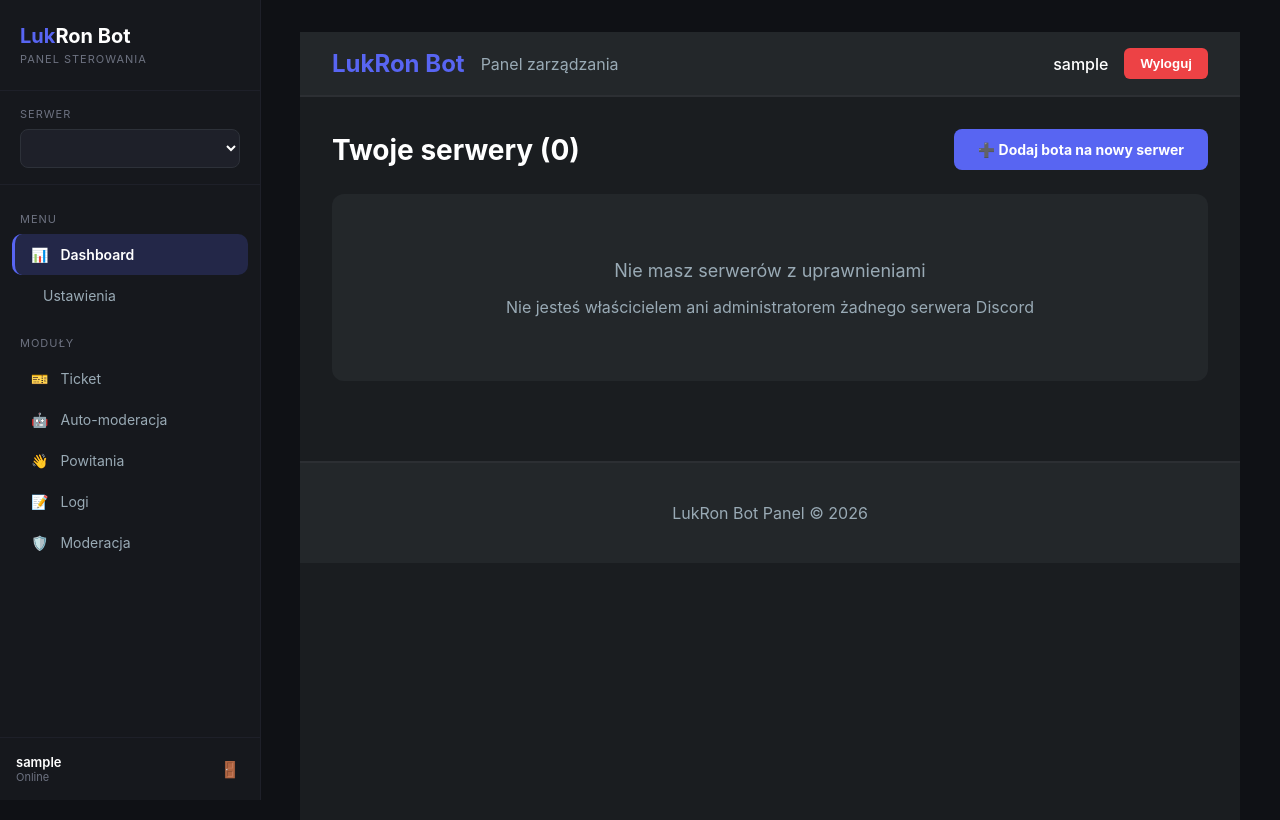
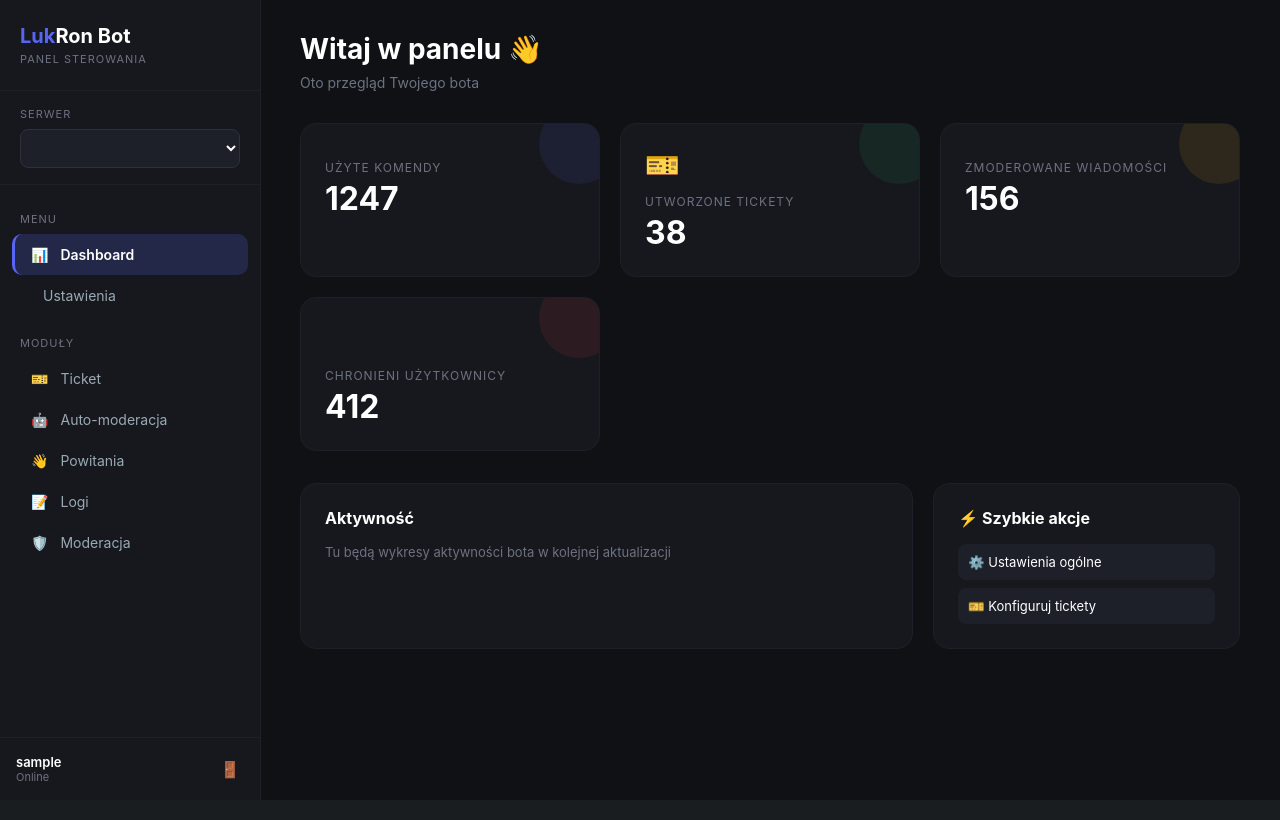
Before and after one commit to lukron91/LukRonBot, a Next.js app in the folder panel/: page /dashboard in a window 1280 px wide. Shown: the top 820 px of the page. Built offline with nearby package versions, Linux system fonts and the light colour scheme; sample sign-in values are in the browser's storage.

Commit message:
Update page.js

```diff
--- a/panel/app/dashboard/page.js
+++ b/panel/app/dashboard/page.js
@@ -1,244 +1,78 @@
 "use client";
-import { Suspense, useEffect, useState } from "react";
+import { useEffect, useState } from "react";
 
-// Sprawdź czy użytkownik ma uprawnienia do zarządzania serwerem
-const canManageGuild = (guild) => {
-  const perms = guild.permissions_new
-    ? BigInt(guild.permissions_new)
-    : BigInt(guild.permissions || 0);
-  const ADMINISTRATOR = 0x8n;
-  const MANAGE_GUILD = 0x20n;
-  return (perms & ADMINISTRATOR) !== 0n || (perms & MANAGE_GUILD) !== 0n;
-};
-
-function DashboardContent() {
-  const [user, setUser] = useState(null);
-  const [manageableGuilds, setManageableGuilds] = useState([]);
-  const [loading, setLoading] = useState(true);
-
-  // Zamień na ID swojego bota z Discord Developer Portal
-  const BOT_CLIENT_ID = "1511561628733276280";
-
-  const getBotInviteUrl = () => {
-    const permissions = 8; // Administrator
-    return `https://discord.com/api/oauth2/authorize?client_id=${BOT_CLIENT_ID}&permissions=${permissions}&scope=bot%20applications.commands`;
-  };
+export default function DashboardHome() {
+  const [stats, setStats] = useState({
+    commandsUsed: 0,
+    ticketsCreated: 0,
+    messagesModerated: 0,
+    usersProtected: 0
+  });
 
   useEffect(() => {
-    const session = localStorage.getItem('session');
-
-    if (!session) {
-      window.location.href = '/';
-      return;
-    }
-
-    try {
-      const data = JSON.parse(session);
-      setUser(data);
-
-      // Filtruj tylko serwery gdzie użytkownik ma uprawnienia
-      const allGuilds = data.guilds || [];
-      const manageable = allGuilds.filter(canManageGuild);
-      setManageableGuilds(manageable);
-      setLoading(false);
-    } catch (err) {
-      console.error('Session parse error:', err);
-      localStorage.removeItem('session');
-      window.location.href = '/';
-    }
+    // Tutaj później pobierzemy dane z API
+    setStats({
+      commandsUsed: 1247,
+      ticketsCreated: 38,
+      messagesModerated: 156,
+      usersProtected: 412
+    });
   }, []);
 
-  const handleLogout = () => {
-    localStorage.removeItem('session');
-    window.location.href = '/';
-  };
-
-  if (loading) {
-    return (
-      <div style={{ display: "flex", justifyContent: "center", alignItems: "center", height: "100vh", backgroundColor: "#1a1d20", color: "#fff" }}>
-        <p>Ładowanie dashboardu...</p>
-      </div>
-    );
-  }
-
-  if (!user) {
-    return null;
-  }
+  const cards = [
+    { label: "Użyte komendy", value: stats.commandsUsed, icon: "", color: "#5865f2" },
+    { label: "Utworzone tickety", value: stats.ticketsCreated, icon: "🎫", color: "#23a559" },
+    { label: "Zmoderowane wiadomości", value: stats.messagesModerated, icon: "", color: "#faa61a" },
+    { label: "Chronieni użytkownicy", value: stats.usersProtected, icon: "️", color: "#ed4245" }
+  ];
 
   return (
-    <div style={{ backgroundColor: "#1a1d20", minHeight: "100vh", color: "#fff" }}>
-      {/* Header */}
-      <header style={{ backgroundColor: "#23272a", padding: "16px 32px", display: "flex", justifyContent: "space-between", alignItems: "center", borderBottom: "2px solid #2c2f33" }}>
-        <div style={{ display: "flex", alignItems: "center", gap: "16px" }}>
-          <h1 style={{ fontSize: "24px", color: "#5865f2", margin: 0 }}>LukRon Bot</h1>
-          <span style={{ color: "#99aab5" }}>Panel zarządzania</span>
+    <div>
+      <div style={{ marginBottom: "32px" }}>
+        <h1 style={{ fontSize: "28px", margin: "0 0 8px 0", fontWeight: "700" }}>Witaj w panelu 👋</h1>
+        <p style={{ color: "#6d7280", margin: 0, fontSize: "14px" }}>Oto przegląd Twojego bota</p>
+      </div>
+
+      <div style={{ display: "grid", gridTemplateColumns: "repeat(auto-fit, minmax(240px, 1fr))", gap: "20px", marginBottom: "32px" }}>
+        {cards.map((card, i) => (
+          <div key={i} style={{
+            backgroundColor: "#16181d",
+            border: "1px solid #1e2029",
+            borderRadius: "16px",
+            padding: "24px",
+            position: "relative",
+            overflow: "hidden"
+          }}>
+            <div style={{
+              position: "absolute",
+              top: "-20px",
+              right: "-20px",
+              width: "80px",
+              height: "80px",
+              borderRadius: "50%",
+              backgroundColor: card.color,
+              opacity: 0.1
+            }} />
+            <div style={{ fontSize: "28px", marginBottom: "12px" }}>{card.icon}</div>
+            <p style={{ margin: 0, fontSize: "12px", color: "#6d7280", textTransform: "uppercase", letterSpacing: "1px" }}>{card.label}</p>
+            <p style={{ margin: "4px 0 0 0", fontSize: "32px", fontWeight: "700", color: "#fff" }}>{card.value}</p>
+          </div>
+        ))}
+      </div>
+
+      <div style={{ display: "grid", gridTemplateColumns: "2fr 1fr", gap: "20px" }}>
+        <div style={{ backgroundColor: "#16181d", border: "1px solid #1e2029", borderRadius: "16px", padding: "24px" }}>
+          <h3 style={{ margin: "0 0 16px 0", fontSize: "16px" }}> Aktywność</h3>
+          <p style={{ color: "#6d7280", fontSize: "13px" }}>Tu będą wykresy aktywności bota w kolejnej aktualizacji</p>
         </div>
-
-        <div style={{ display: "flex", alignItems: "center", gap: "16px" }}>
-          <div style={{ display: "flex", alignItems: "center", gap: "8px" }}>
-            {user.avatar && (
-              <img
-                src={`https://cdn.discordapp.com/avatars/${user.userId}/${user.avatar}.png`}
-                alt={user.username}
-                style={{ width: "32px", height: "32px", borderRadius: "50%" }}
-              />
-            )}
-            <span style={{ color: "#fff", fontWeight: "500" }}>{user.username}</span>
+        <div style={{ backgroundColor: "#16181d", border: "1px solid #1e2029", borderRadius: "16px", padding: "24px" }}>
+          <h3 style={{ margin: "0 0 16px 0", fontSize: "16px" }}>⚡ Szybkie akcje</h3>
+          <div style={{ display: "flex", flexDirection: "column", gap: "8px" }}>
+            <a href="/dashboard/config" style={{ padding: "10px", backgroundColor: "#1e2029", borderRadius: "8px", textDecoration: "none", color: "#fff", fontSize: "13px" }}>⚙️ Ustawienia ogólne</a>
+            <a href="/dashboard/tickets" style={{ padding: "10px", backgroundColor: "#1e2029", borderRadius: "8px", textDecoration: "none", color: "#fff", fontSize: "13px" }}>🎫 Konfiguruj tickety</a>
           </div>
-
-          <button
-            onClick={handleLogout}
-            style={{
-              padding: "8px 16px",
-              backgroundColor: "#ed4245",
-              border: "none",
-              borderRadius: "6px",
-              color: "#fff",
-              cursor: "pointer",
-              fontWeight: "bold"
-            }}
-          >
-            Wyloguj
-          </button>
         </div>
-      </header>
-
-      {/* Main content */}
-      <main style={{ padding: "32px", maxWidth: "1200px", margin: "0 auto" }}>
-        <div style={{ display: "flex", justifyContent: "space-between", alignItems: "center", marginBottom: "24px" }}>
-          <h2 style={{ fontSize: "28px", color: "#fff", margin: 0 }}>
-            Twoje serwery ({manageableGuilds.length})
-          </h2>
-          <a
-            href={getBotInviteUrl()}
-            target="_blank"
-            rel="noopener noreferrer"
-            style={{
-              padding: "12px 24px",
-              backgroundColor: "#5865f2",
-              color: "#fff",
-              textDecoration: "none",
-              borderRadius: "8px",
-              fontWeight: "bold",
-              fontSize: "14px"
-            }}
-          >
-            ➕ Dodaj bota na nowy serwer
-          </a>
-        </div>
-
-        {manageableGuilds.length === 0 ? (
-          <div style={{
-            backgroundColor: "#23272a",
-            padding: "48px",
-            borderRadius: "12px",
-            textAlign: "center",
-            color: "#99aab5"
-          }}>
-            <p style={{ fontSize: "18px", marginBottom: "16px" }}>Nie masz serwerów z uprawnieniami</p>
-            <p>Nie jesteś właścicielem ani administratorem żadnego serwera Discord</p>
-          </div>
-        ) : (
-          <div style={{ display: "grid", gap: "16px" }}>
-            {manageableGuilds.map((guild) => (
-              <div
-                key={guild.id}
-                style={{
-                  backgroundColor: "#23272a",
-                  padding: "24px",
-                  borderRadius: "12px",
-                  display: "flex",
-                  justifyContent: "space-between",
-                  alignItems: "center",
-                  border: "2px solid #2c2f33"
-                }}
-              >
-                <div style={{ display: "flex", alignItems: "center", gap: "16px" }}>
-                  {guild.icon ? (
-                    <img
-                      src={`https://cdn.discordapp.com/icons/${guild.id}/${guild.icon}.png`}
-                      alt={guild.name}
-                      style={{ width: "64px", height: "64px", borderRadius: "12px" }}
-                    />
-                  ) : (
-                    <div style={{
-                      width: "64px",
-                      height: "64px",
-                      borderRadius: "12px",
-                      backgroundColor: "#5865f2",
-                      display: "flex",
-                      alignItems: "center",
-                      justifyContent: "center",
-                      fontSize: "24px",
-                      fontWeight: "bold"
-                    }}>
-                      {guild.name.charAt(0).toUpperCase()}
-                    </div>
-                  )}
-
-                  <div>
-                    <h3 style={{ fontSize: "20px", marginBottom: "4px", color: "#fff" }}>{guild.name}</h3>
-                    <p style={{ color: "#99aab5", fontSize: "14px", margin: 0 }}>ID: {guild.id}</p>
-                  </div>
-                </div>
-
-                <div style={{ display: "flex", gap: "12px" }}>
-                  <a
-                    href={getBotInviteUrl()}
-                    target="_blank"
-                    rel="noopener noreferrer"
-                    style={{
-                      padding: "12px 20px",
-                      backgroundColor: "#5865f2",
-                      color: "#fff",
-                      textDecoration: "none",
-                      borderRadius: "8px",
-                      fontWeight: "bold",
-                      fontSize: "14px"
-                    }}
-                  >
-                    ➕ Dodaj bota
-                  </a>
-                  <a
-                    href={`/dashboard/config?guild=${guild.id}`}
-                    style={{
-                      padding: "12px 20px",
-                      backgroundColor: "#23a559",
-                      color: "#fff",
-                      textDecoration: "none",
-                      borderRadius: "8px",
-                      fontWeight: "bold",
-                      fontSize: "14px"
-                    }}
-                  >
-                    ⚙️ Konfiguracja
-                  </a>
-                </div>
-              </div>
-            ))}
-          </div>
-        )}
-      </main>
-
-      {/* Footer */}
-      <footer style={{
-        backgroundColor: "#23272a",
-        padding: "24px",
-        textAlign: "center",
-        color: "#99aab5",
-        marginTop: "48px",
-        borderTop: "2px solid #2c2f33"
-      }}>
-        <p>LukRon Bot Panel © 2026</p>
-      </footer>
+      </div>
     </div>
   );
 }
-
-export default function DashboardPage() {
-  return (
-    <Suspense fallback={<div style={{ display: "flex", justifyContent: "center", alignItems: "center", height: "100vh", backgroundColor: "#1a1d20", color: "#fff" }}><p>Ładowanie...</p></div>}>
-      <DashboardContent />
-    </Suspense>
-  );
-}
```
